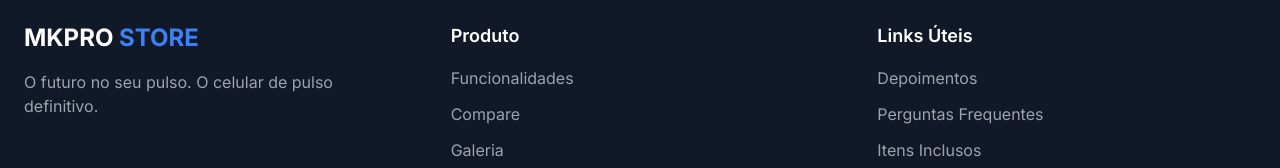
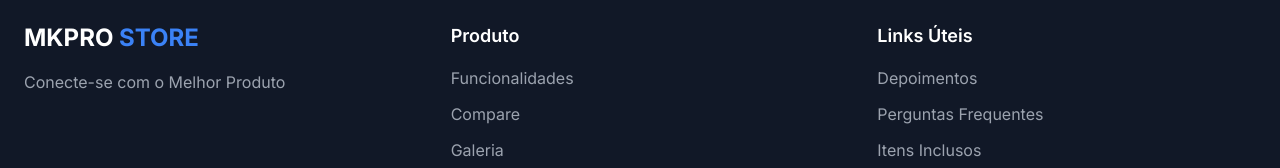
Before and after one commit to bhdspro/loja.mkpro, a plain HTML site: page smartwatch-microwear-3-ultra-ai/index.html in a window 1280 px wide. Shown: the part 6015-6183 px from the top of the page. Drawn offline with nearby package versions, Linux system fonts and the light colour scheme.

Commit message:
Update index.html

```diff
--- a/smartwatch-microwear-3-ultra-ai/index.html
+++ b/smartwatch-microwear-3-ultra-ai/index.html
@@ -472,7 +472,7 @@
                     <a href="#" class="text-2xl font-bold text-white">
                         MKPRO <span class="text-blue-500">STORE</span>
                     </a>
-                    <p class="mt-4 text-gray-400">O futuro no seu pulso. O celular de pulso definitivo.</p>
+                    <!-- Texto do slogan alterado --><p class="mt-4 text-gray-400">Conecte-se com o Melhor Produto</p>
                 </div>
 
                 <!-- Coluna 2: Links do Produto --><div>
```
